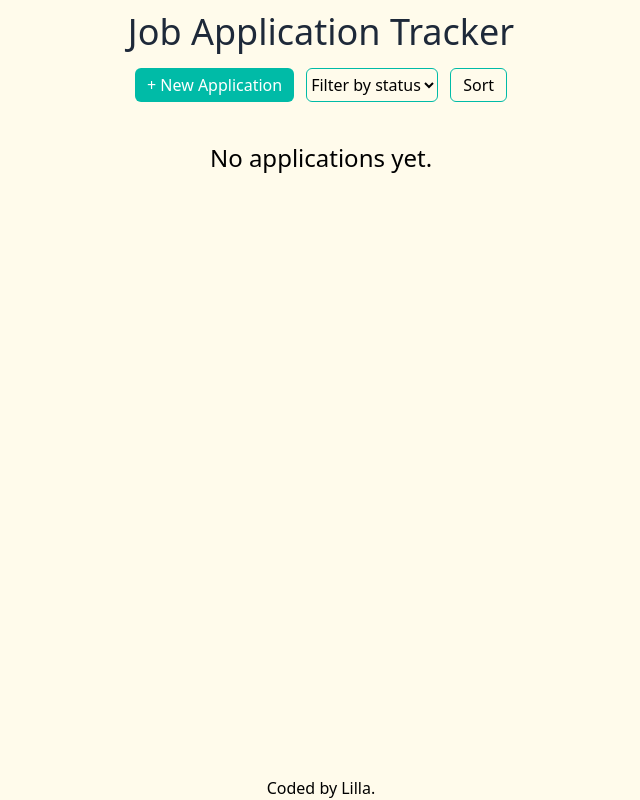
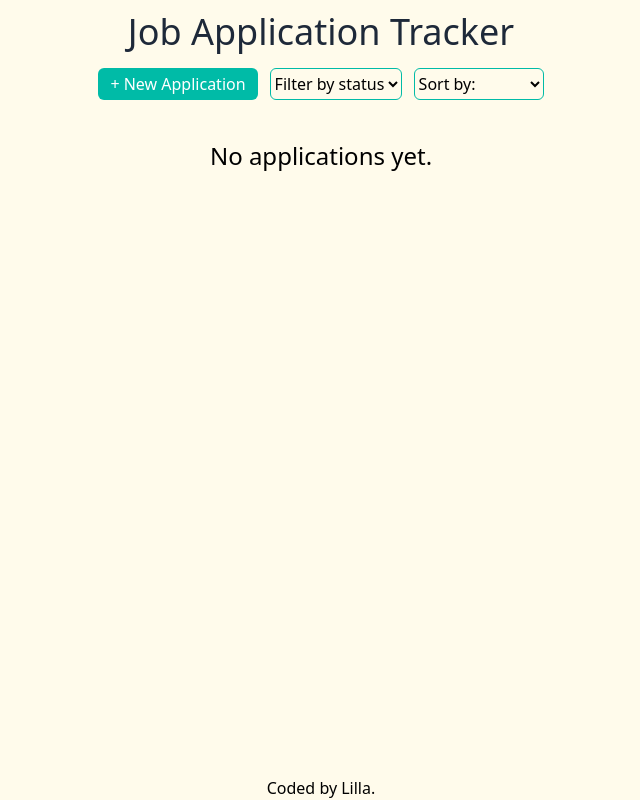
Before and after one commit to Lilla-ctrl/job-app-tracker, a React app: page / in a window 1280 px wide. Shown: the whole page, without its empty margins (319-959 px from the left). Built offline with nearby package versions, Linux system fonts and the light colour scheme; the HTML template or start-up script is replaced by a standard one.

Commit message:
Sorting option added

```diff
--- a/src/App.jsx
+++ b/src/App.jsx
@@ -18,6 +18,7 @@ function App() {
   const [editingIndex, setEditingIndex] = useState(null);
   const [hasLoadedFromStorage, setHasLoadedFromStorage] = useState(false);
   const [selectedStatus, setSelectedStatus] = useState("All");
+  const [sortOption, setSortOption] = useState("");
 
   useEffect(() => {
     const storedJobs = localStorage.getItem("jobApplications");
@@ -64,6 +65,28 @@ function App() {
             job.status.trim().toLowerCase() === selectedStatus.toLowerCase()
         );
 
+  let sortedJobs = [...filteredJobs];
+
+  switch (sortOption) {
+    case "date-newest":
+      sortedJobs.sort((a, b) => new Date(b.date) - new Date(a.date));
+      break;
+    case "date-oldest":
+      sortedJobs.sort((a, b) => new Date(a.date) - new Date(b.date));
+      break;
+    case "company-az":
+      sortedJobs.sort((a, b) => a.company.localeCompare(b.company));
+      break;
+    case "company-za":
+      sortedJobs.sort((a, b) => b.company.localeCompare(a.company));
+      break;
+    case "position-az":
+      sortedJobs.sort((a, b) => a.position.localeCompare(b.position));
+      break;
+    case "position-za":
+      sortedJobs.sort((a, b) => b.position.localeCompare(a.position));
+  }
+
   return (
     <div className="min-h-screen flex flex-col bg-amber-50">
       {isModalOpen && (
@@ -78,14 +101,19 @@ function App() {
         />
       )}
 
-      <Header openModal={openModal} setSelectedStatus={setSelectedStatus} />
+      <Header
+        openModal={openModal}
+        setSelectedStatus={setSelectedStatus}
+        setSortOption={setSortOption}
+      />
       <main className="flex-1">
         <Jobcard
           isLoaded={hasLoadedFromStorage}
-          jobData={filteredJobs}
+          jobData={sortedJobs}
           onEdit={handleEdit}
           onDelete={handleDelete}
           selectedStatus={selectedStatus}
+          sortOption={sortOption}
         />
       </main>
       <Footer />
--- a/src/components/Header.jsx
+++ b/src/components/Header.jsx
@@ -1,10 +1,18 @@
-export default function Header({ openModal, setSelectedStatus }) {
+export default function Header({
+  openModal,
+  setSelectedStatus,
+  setSortOption,
+}) {
   function handleClick() {
     openModal();
   }
 
   function handleFilter(event) {
     setSelectedStatus(event.target.value);
+  }
+
+  function handleSort(event) {
+    setSortOption(event.target.value);
   }
 
   return (
@@ -34,9 +42,20 @@ export default function Header({ openModal, setSelectedStatus }) {
           <option value="Offer received">Offer received</option>
           <option value="Rejected">Rejected</option>
         </select>
-        <button className="border-1 border-teal-500 rounded-md p-1 px-3 hover:bg-teal-500 hover:text-white cursor-pointer">
-          Sort
-        </button>
+        <select
+          className="border border-teal-500 rounded-md hover:bg-amber-50"
+          name="sort"
+          id="sort"
+          onChange={handleSort}
+        >
+          <option value="">Sort by:</option>
+          <option value="date-newest">Date (newest)</option>
+          <option value="date-oldest">Date (oldest)</option>
+          <option value="company-az">Company (a-z)</option>
+          <option value="company-za">Company (z-a)</option>
+          <option value="position-az">Position (a-z)</option>
+          <option value="position-za">Position (z-a)</option>
+        </select>
       </div>
     </>
   );
```
